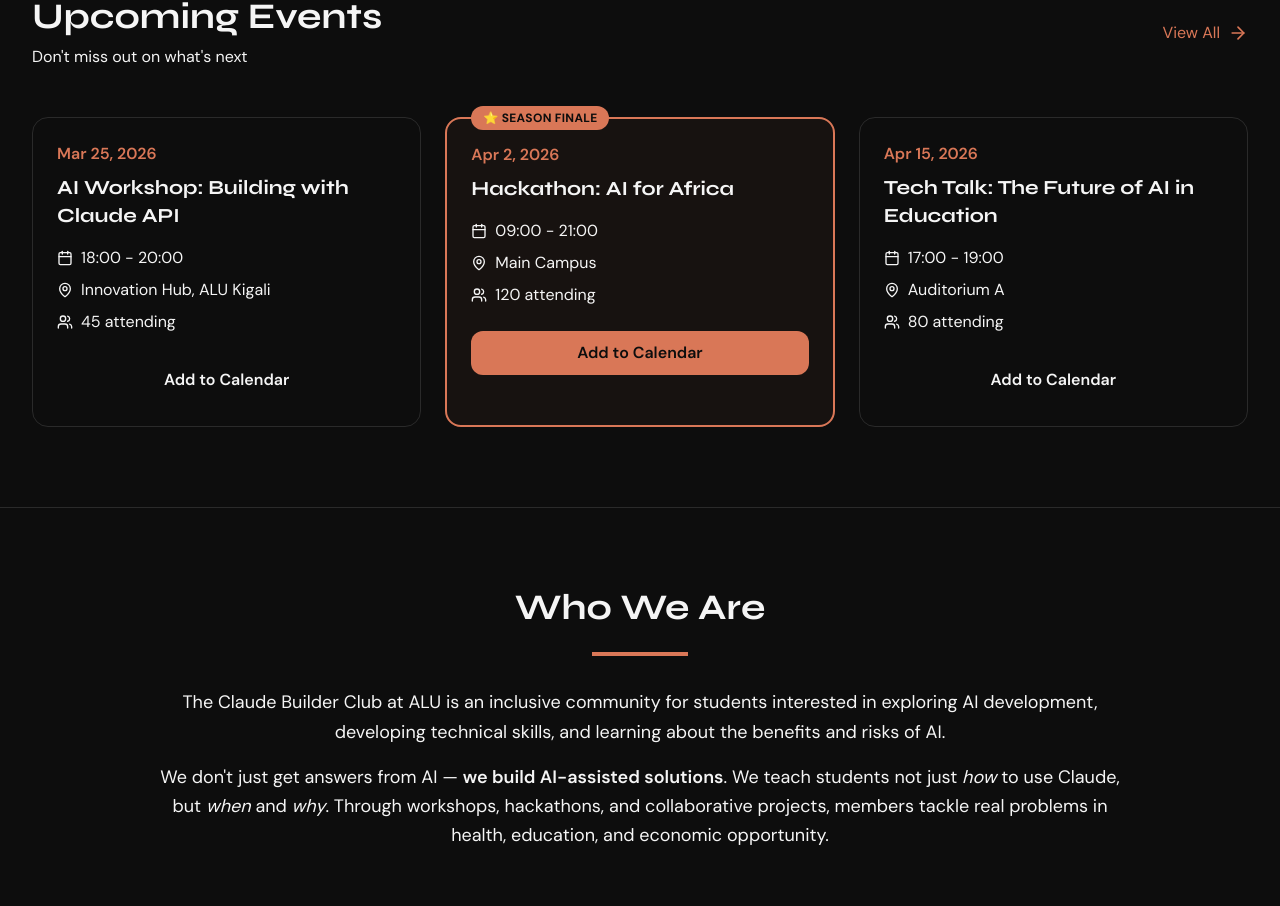
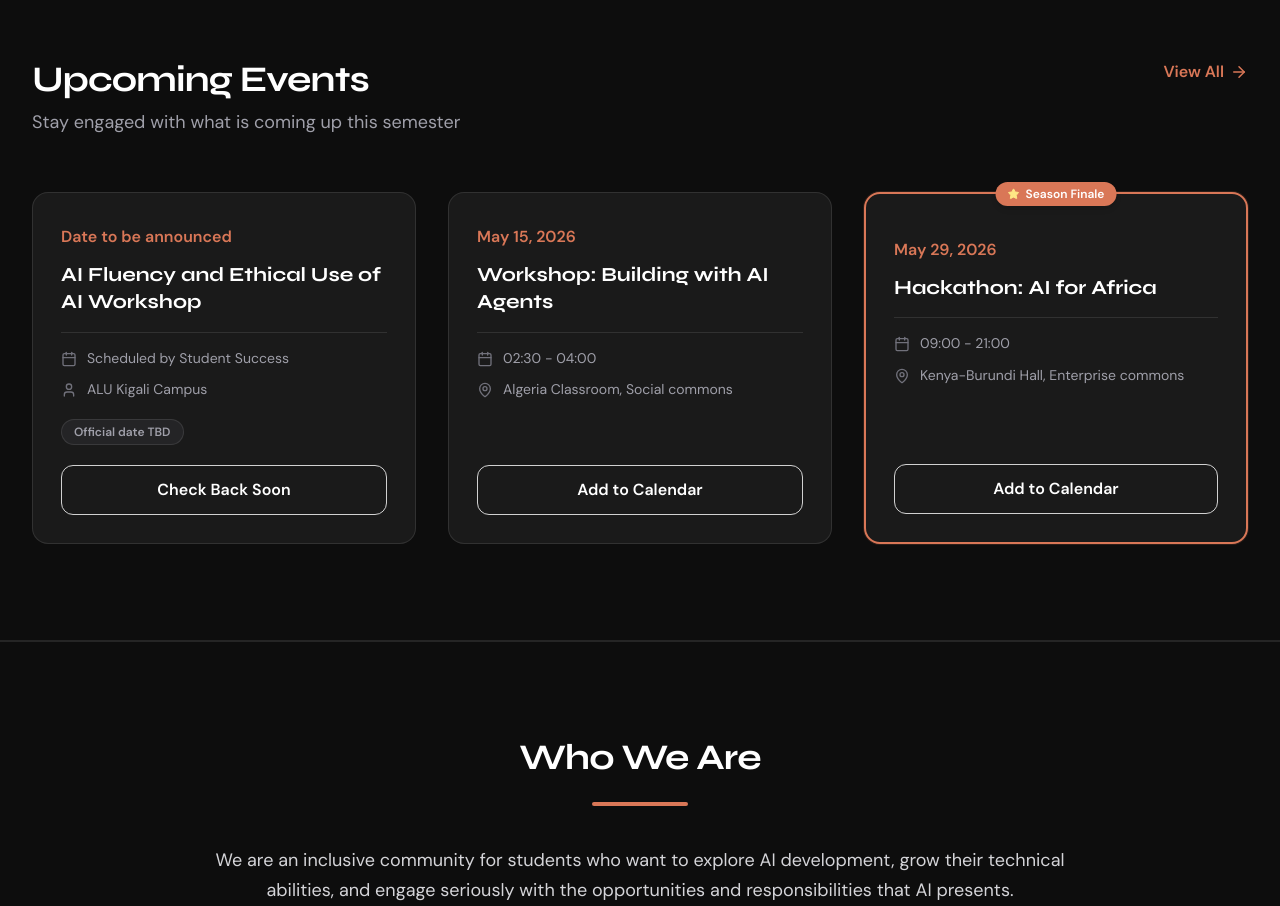
Before and after one commit to Claude-Builder-Club-ALU/cbc-website, a React (Vite) app: page / in a window 1280 px wide. Shown: the part 1852-2758 px from the top of the page. Built offline with nearby package versions, Linux system fonts and the light colour scheme.

Commit message:
Improved hompage cards and contents

```diff
--- a/src/app/pages/Home.tsx
+++ b/src/app/pages/Home.tsx
@@ -1,43 +1,83 @@
 import { Link } from "react-router";
-import { ArrowRight, Calendar, MapPin, Users, Gift, Code2, Trophy, Shield, Zap, Globe } from "lucide-react";
+import { ArrowRight, Calendar, MapPin, User, Star, BookOpen, Heart, Gift, Code2, Trophy, Shield, Zap, Globe } from "lucide-react";
 import { PhotoCarousel } from "../components/PhotoCarousel";
 import { TestimonialCarousel } from "../components/TestimonialCarousel";
 import { LogoPool } from "../components/LogoPool";
 
+type EventRowIcon = "calendar" | "map" | "user";
+
+interface HomeUpcomingEvent {
+  id: number;
+  dateLabel: string;
+  title: string;
+  rows: { icon: EventRowIcon; text: string }[];
+  chip?: string;
+  featured: boolean;
+  seasonFinale?: boolean;
+  action: "checkBack" | "calendar";
+  ics?: {
+    date: string;
+    start: string;
+    end: string;
+    location: string;
+  };
+}
+
 export function Home() {
-  const upcomingEvents = [
+  const upcomingEvents: HomeUpcomingEvent[] = [
     {
       id: 1,
-      date: "2026-03-25",
-      title: "AI Workshop: Building with Claude API",
-      time: "18:00 - 20:00",
-      location: "Innovation Hub, ALU Kigali",
-      attendees: 45,
+      dateLabel: "Date to be announced",
+      title: "AI Fluency and Ethical Use of AI Workshop",
+      rows: [
+        { icon: "calendar", text: "Scheduled by Student Success" },
+        { icon: "user", text: "ALU Kigali Campus" },
+      ],
+      chip: "Official date TBD",
       featured: false,
+      action: "checkBack",
     },
     {
       id: 2,
-      date: "2026-04-02",
-      title: "Hackathon: AI for Africa",
-      time: "09:00 - 21:00",
-      location: "Main Campus",
-      attendees: 120,
-      featured: true,
+      dateLabel: "May 15, 2026",
+      title: "Workshop: Building with AI Agents",
+      rows: [
+        { icon: "calendar", text: "02:30 - 04:00" },
+        { icon: "map", text: "Algeria Classroom, Social commons" },
+      ],
+      featured: false,
+      action: "calendar",
+      ics: {
+        date: "2026-05-15",
+        start: "10:00",
+        end: "11:00",
+        location: "Algeria Classroom, ALU",
+      },
     },
     {
       id: 3,
-      date: "2026-04-15",
-      title: "Tech Talk: The Future of AI in Education",
-      time: "17:00 - 19:00",
-      location: "Auditorium A",
-      attendees: 80,
-      featured: false,
+      dateLabel: "May 29, 2026",
+      title: "Hackathon: AI for Africa",
+      rows: [
+        { icon: "calendar", text: "09:00 - 21:00" },
+        { icon: "map", text: "Kenya-Burundi Hall, Enterprise commons" },
+      ],
+      featured: true,
+      seasonFinale: true,
+      action: "calendar",
+      ics: {
+        date: "2026-04-02",
+        start: "09:00",
+        end: "21:00",
+        location: "Kenya-Burundi Hall, ALU",
+      },
     },
   ];
 
-  const addToCalendar = (event: typeof upcomingEvents[0]) => {
-    const eventDate = new Date(event.date + "T" + event.time.split(" - ")[0]);
-    const endDate = new Date(event.date + "T" + event.time.split(" - ")[1]);
+  const addToCalendar = (event: HomeUpcomingEvent) => {
+    if (!event.ics) return;
+    const eventDate = new Date(`${event.ics.date}T${event.ics.start}`);
+    const endDate = new Date(`${event.ics.date}T${event.ics.end}`);
 
     const icsContent = `BEGIN:VCALENDAR
 VERSION:2.0
@@ -45,7 +85,7 @@
 DTSTART:${eventDate.toISOString().replace(/[-:]/g, "").split(".")[0]}Z
 DTEND:${endDate.toISOString().replace(/[-:]/g, "").split(".")[0]}Z
 SUMMARY:${event.title}
-LOCATION:${event.location}
+LOCATION:${event.ics.location}
 DESCRIPTION:Claude Builder Club Event at ALU
 END:VEVENT
 END:VCALENDAR`;
@@ -57,6 +97,17 @@
     link.download = `${event.title.replace(/[^a-z0-9]/gi, "_")}.ics`;
     link.click();
     URL.revokeObjectURL(url);
+  };
+
+  const rowIcon = (icon: EventRowIcon) => {
+    switch (icon) {
+      case "calendar":
+        return Calendar;
+      case "map":
+        return MapPin;
+      default:
+        return User;
+    }
   };
 
   return (
@@ -94,7 +145,7 @@
           </h1>
 
           <p className="text-lg sm:text-xl text-muted-foreground max-w-3xl mx-auto mb-12 leading-relaxed">
-            Join the Claude Builder Club at African Leadership University. Where tech meets African excellence.
+          Africa does not lack problems. It needs builders. Claude Builder Club at ALU is where students come to build the answers.
           </p>
 
           <div className="flex flex-col sm:flex-row items-center justify-center gap-4">
@@ -134,8 +185,8 @@
       <section className="py-20 border-t border-border bg-card/40">
         <div className="max-w-7xl mx-auto px-4 sm:px-6 lg:px-8">
           <div className="text-center mb-12">
-            <h2 className="text-4xl font-bold mb-3">What You Get</h2>
-            <p className="text-muted-foreground text-lg">Just for attending a CBC meeting</p>
+            <h2 className="text-4xl font-bold mb-3">What You Get as a CBC Memeber</h2>
+            <p className="text-muted-foreground text-lg">Resources built for students ready to build, learn, and contribute throughout the semester.</p>
           </div>
 
           <div className="grid grid-cols-1 md:grid-cols-3 gap-6">
@@ -146,7 +197,7 @@
               </div>
               <h3 className="text-xl font-bold mb-3">Free Claude Pro</h3>
               <p className="text-muted-foreground leading-relaxed text-sm">
-                5× more usage than the free tier. Access to Claude's most capable models including Sonnet and Opus.
+              Five times more usage than the free tier, with access to Claude's most capable models including Sonnet and Opus - available to active CBC members to power their projects all semester long.
               </p>
             </div>
 
@@ -157,7 +208,7 @@
               </div>
               <h3 className="text-xl font-bold mb-3">$25 API Credits</h3>
               <p className="text-muted-foreground leading-relaxed text-sm">
-                Build real apps with the Anthropic API. Claude Code access included — write, debug, and ship code directly from your terminal.
+              Build real applications with the Anthropic API. Claude Code access is included, enabling you to write, debug, and ship code directly from your terminal.
               </p>
             </div>
 
@@ -168,7 +219,7 @@
               </div>
               <h3 className="text-xl font-bold mb-3">End-of-Semester Hackathon</h3>
               <p className="text-muted-foreground leading-relaxed text-sm">
-                Compete for prizes, build real projects, and show what you've learned. Open to all CBC members regardless of experience.
+              Compete for prizes, build real projects, and demonstrate what you have created over the course of the semester. Open to all CBC members regardless of technical background or experience level.
               </p>
             </div>
           </div>
@@ -180,7 +231,7 @@
               rel="noopener noreferrer"
               className="inline-flex items-center gap-2 bg-[#D97757] text-[#0D0D0D] px-8 py-3.5 rounded-xl font-semibold hover:bg-[#E08967] transition-all hover:shadow-lg hover:shadow-[#D97757]/30"
             >
-              Claim Your Perks — Join Now
+              Start Building with CBC
               <ArrowRight size={18} />
             </a>
           </div>
@@ -188,111 +239,143 @@
       </section>
 
       {/* ── Upcoming Events ───────────────────────────────────────────────────── */}
-      <section className="py-20 max-w-7xl mx-auto px-4 sm:px-6 lg:px-8">
-        <div className="flex items-center justify-between mb-12">
+      <section className="py-20 sm:py-24 bg-[#0D0D0D] text-[#F5F5F5] border-y border-white/10">
+        <div className="max-w-7xl mx-auto px-4 sm:px-6 lg:px-8">
+          <div className="flex flex-col sm:flex-row sm:items-start sm:justify-between gap-6 mb-12 lg:mb-14">
             <div>
-            <h2 className="text-4xl font-bold mb-2">Upcoming Events</h2>
-            <p className="text-muted-foreground">Don't miss out on what's next</p>
+              <h2 className="text-3xl sm:text-4xl font-bold text-white tracking-tight mb-2">Upcoming Events</h2>
+              <p className="text-zinc-400 text-base sm:text-lg max-w-xl">
+                Stay engaged with what is coming up this semester
+              </p>
             </div>
             <Link
               to="/events"
-            className="hidden sm:flex items-center gap-2 text-[#D97757] hover:underline"
+              className="inline-flex items-center gap-1.5 text-[#D97757] font-medium hover:text-[#E08967] transition-colors shrink-0"
             >
               View All
-            <ArrowRight size={20} />
+              <ArrowRight size={18} className="text-[#D97757]" />
             </Link>
           </div>
 
-        <div className="grid grid-cols-1 md:grid-cols-2 lg:grid-cols-3 gap-6">
+          <div className="grid grid-cols-1 md:grid-cols-3 gap-6 lg:gap-8">
             {upcomingEvents.map((event) => (
                 <div
                   key={event.id}
-              className={`rounded-2xl p-6 transition-all group relative ${event.featured
-                ? "bg-[#D97757]/5 border-2 border-[#D97757] hover:border-[#E08967]"
-                : "bg-card border border-border hover:border-[#D97757]"
-                }`}
+                  className={`relative rounded-2xl p-6 sm:p-7 flex flex-col h-full bg-[#1A1A1A] border transition-colors ${
+                    event.featured
+                      ? "border-2 border-[#D97757] shadow-[0_0_0_1px_rgba(217,119,87,0.15)]"
+                      : "border border-white/10 hover:border-white/20"
+                  } ${event.seasonFinale ? "pt-9 sm:pt-10" : ""}`}
                 >
-              {event.featured && (
-                <div className="absolute -top-3.5 left-6">
-                  <span className="bg-[#D97757] text-[#0D0D0D] text-xs font-bold px-3 py-1 rounded-full tracking-wide uppercase">
-                    ⭐ Season Finale
+                  {event.seasonFinale && (
+                    <div className="absolute -top-3 left-1/2 -translate-x-1/2 z-10">
+                      <span className="inline-flex items-center gap-1.5 bg-[#D97757] text-white text-xs font-semibold px-3 py-1 rounded-full shadow-md whitespace-nowrap">
+                        <Star size={12} className="text-amber-200 fill-amber-200 shrink-0" aria-hidden />
+                        Season Finale
                       </span>
                     </div>
                   )}
 
-              <div className="text-[#D97757] font-semibold mb-2">
-                {new Date(event.date).toLocaleDateString("en-US", {
-                  month: "short",
-                  day: "numeric",
-                  year: "numeric",
+                  <p className="text-[#D97757] font-semibold text-sm sm:text-base mb-3 mt-1">{event.dateLabel}</p>
+                  <h3 className="text-lg sm:text-xl font-bold text-white leading-snug mb-4">{event.title}</h3>
+                  <div className="border-t border-white/10 mb-4" />
+                  <div className="space-y-3 text-zinc-400 text-sm flex-1 mb-5">
+                    {event.rows.map((row, i) => {
+                      const Icon = rowIcon(row.icon);
+                      return (
+                        <div key={i} className="flex items-start gap-2.5">
+                          <Icon size={16} className="shrink-0 mt-0.5 text-zinc-500" aria-hidden />
+                          <span className="leading-snug">{row.text}</span>
+                        </div>
+                      );
                     })}
                   </div>
-              <h3 className={`text-xl font-bold mb-4 transition-colors ${event.featured ? "text-foreground" : "group-hover:text-[#D97757]"}`}>
-                {event.title}
-              </h3>
-              <div className="space-y-2 text-muted-foreground mb-6">
-                <div className="flex items-center gap-2">
-                  <Calendar size={16} />
-                  <span>{event.time}</span>
+
+                  {event.chip && (
+                    <div className="mb-5">
+                      <span className="inline-block text-xs font-medium text-zinc-400 bg-zinc-800/80 border border-white/10 rounded-full px-3 py-1">
+                        {event.chip}
+                      </span>
                     </div>
-                <div className="flex items-center gap-2">
-                  <MapPin size={16} />
-                  <span>{event.location}</span>
-                </div>
-                <div className="flex items-center gap-2">
-                  <Users size={16} />
-                  <span>{event.attendees} attending</span>
-                </div>
-              </div>
+                  )}
+
+                  {event.action === "checkBack" ? (
                     <button
+                      type="button"
+                      className="w-full mt-auto py-3 rounded-xl font-semibold text-white border border-white/80 bg-transparent hover:bg-white/10 transition-colors"
+                    >
+                      Check Back Soon
+                    </button>
+                  ) : (
+                    <button
+                      type="button"
                       onClick={() => addToCalendar(event)}
-                className={`w-full py-2.5 rounded-xl font-semibold transition-all ${event.featured
-                  ? "bg-[#D97757] text-[#0D0D0D] hover:bg-[#E08967]"
-                  : "bg-secondary text-foreground hover:bg-[#D97757] hover:text-[#0D0D0D]"
-                  }`}
+                      className="w-full mt-auto py-3 rounded-xl font-semibold text-white border border-white/80 bg-transparent hover:bg-white/10 transition-colors"
                     >
                       Add to Calendar
                     </button>
+                  )}
                 </div>
             ))}
           </div>
-
-        <Link
-          to="/events"
-          className="sm:hidden flex items-center justify-center gap-2 text-[#D97757] hover:underline mt-8"
-        >
-          View All Events
-          <ArrowRight size={20} />
-        </Link>
+        </div>
       </section>
 
       {/* ── Who We Are ───────────────────────────────────────────────────────── */}
-      <section className="py-20 bg-card/50 border-y border-border">
+      <section className="py-20 sm:py-24 bg-[#0D0D0D] text-[#F5F5F5] border-y border-white/10">
         <div className="max-w-5xl mx-auto px-4 sm:px-6 lg:px-8 text-center">
-          <h2 className="text-4xl font-bold mb-6">Who We Are</h2>
-          <div className="h-1 w-24 bg-[#D97757] mx-auto mb-8"></div>
+          <h2 className="text-3xl sm:text-4xl font-bold text-white mb-6 tracking-tight">Who We Are</h2>
+          <div className="h-1 w-24 bg-[#D97757] mx-auto mb-8 sm:mb-10 rounded-full" />
 
-          <p className="text-lg text-muted-foreground leading-relaxed mb-4">
-            The Claude Builder Club at ALU is an inclusive community for students interested in exploring AI development, developing technical skills, and learning about the benefits and risks of AI.
-          </p>
-          <p className="text-lg text-muted-foreground leading-relaxed mb-14">
-            We don't just get answers from AI — <span className="text-foreground font-medium">we build AI-assisted solutions</span>. We teach students not just <em>how</em> to use Claude, but <em>when</em> and <em>why</em>. Through workshops, hackathons, and collaborative projects, members tackle real problems in health, education, and economic opportunity.
+          <p className="text-base sm:text-lg text-zinc-300 leading-relaxed mb-5 max-w-4xl mx-auto">
+            We are an inclusive community for students who want to explore AI development, grow their technical abilities, and engage seriously with the opportunities and responsibilities that AI presents.
           </p>
 
-          {/* 4 Values */}
-          <div className="grid grid-cols-1 sm:grid-cols-2 lg:grid-cols-4 gap-4">
+          <div className="max-w-7xl mx-auto grid grid-cols-1 sm:grid-cols-2 lg:grid-cols-4 gap-5 lg:gap-6">
             {[
-              { emoji: "✅", title: "All are welcome", desc: "No CS degree needed. Any major, any skill level." },
-              { emoji: "📚", title: "Continuous learners", desc: "Whether you've never coded or shipped apps for years — there's always more to learn." },
-              { emoji: "💡", title: "Foster creativity", desc: "Build solutions for anything that sparks your interest." },
-              { emoji: "🤝", title: "Fun & engaging", desc: "Connect with peers, learn from guest speakers, and enjoy the community." },
-            ].map((v) => (
-              <div key={v.title} className="bg-card border border-border rounded-2xl p-6 hover:border-[#D97757]/40 transition-all">
-                <div className="text-3xl mb-3">{v.emoji}</div>
-                <h4 className="font-bold text-foreground mb-2">{v.title}</h4>
-                <p className="text-muted-foreground text-sm leading-relaxed">{v.desc}</p>
+              {
+                Icon: User,
+                box: "bg-emerald-950/70 border border-emerald-800/60",
+                icon: "text-emerald-400",
+                title: "All are welcome",
+                desc: "No Software Engineering background required. Any major, any skill level. If you are curious, you belong here.",
+              },
+              {
+                Icon: BookOpen,
+                box: "bg-blue-950/70 border border-blue-800/60",
+                icon: "text-blue-400",
+                title: "Continuous learners",
+                desc: "Whether you have never written a line of code or have shipped production applications, there is always something new to build and discover.",
+              },
+              {
+                Icon: Star,
+                box: "bg-amber-950/60 border border-amber-800/50",
+                icon: "text-amber-400",
+                title: "Foster creativity",
+                desc: "Build solutions for problems that genuinely matter to you, from health and education to governance and economic opportunity across Africa.",
+              },
+              {
+                Icon: Heart,
+                box: "bg-orange-950/50 border border-orange-900/60",
+                icon: "text-orange-400",
+                title: "Fun and engaging",
+                desc: "Connect with peers, learn from guest speakers, and be part of a community that is genuinely enthusiastic about building with AI.",
+              },
+            ].map((v) => {
+              const ValueIcon = v.Icon;
+              return (
+              <div
+                key={v.title}
+                className="bg-[#1A1A1A] border border-white/10 rounded-2xl p-6 sm:p-7 flex flex-col items-center text-center hover:border-white/20 transition-colors"
+              >
+                <div className={`w-14 h-14 rounded-xl flex items-center justify-center mb-4 ${v.box}`}>
+                  <ValueIcon size={26} strokeWidth={1.75} className={v.icon} aria-hidden />
                 </div>
-            ))}
+                <h4 className="font-bold text-white text-lg mb-3 leading-snug">{v.title}</h4>
+                <p className="text-zinc-400 text-sm leading-relaxed">{v.desc}</p>
+              </div>
+            );
+            })}
           </div>
         </div>
       </section>
```
Also changed, not shown: src/app/components/Footer.tsx (+9 -4 lines), src/app/components/Navbar.tsx (+6 -1 lines), src/app/components/PhotoCarousel.tsx (+40 -18 lines), src/app/pages/Gallery.tsx (+24 -25 lines), 1 other file (tests, documents, lock files or other folders). Lines whose indentation alone changed are shown as unchanged.
